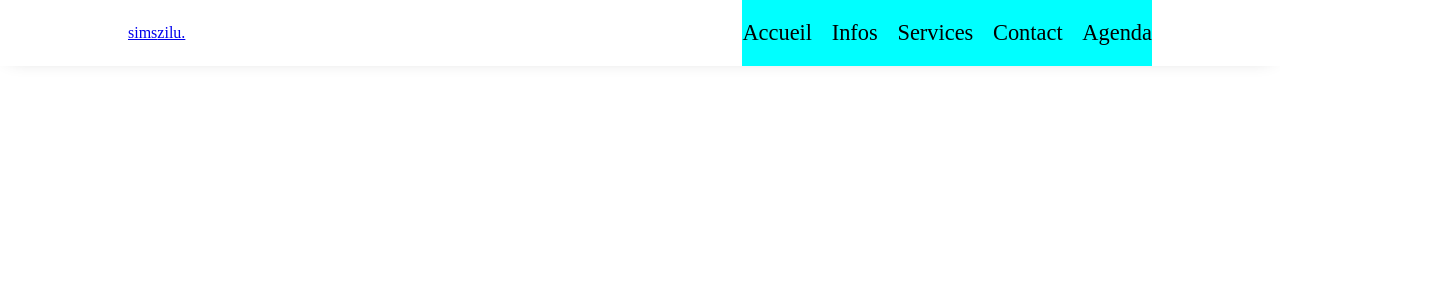
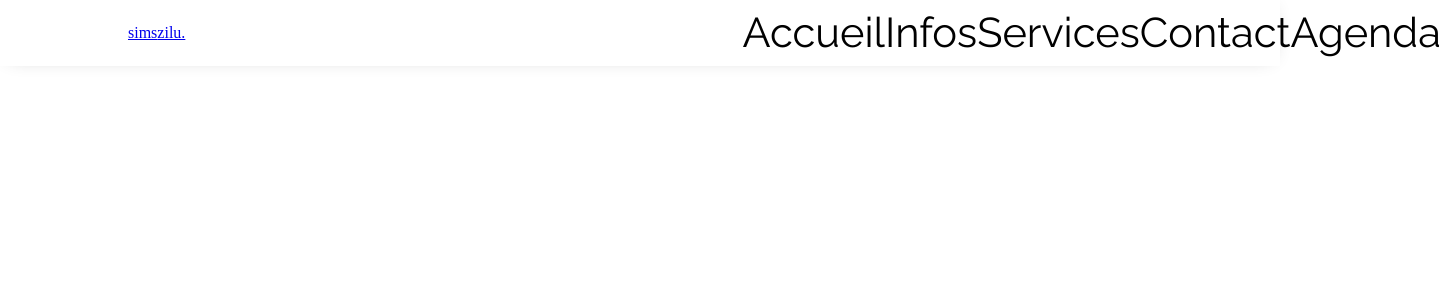
Before and after one commit to ExcaliburSims/portfolioNextJS, a Next.js app: page / in a window 1280 px wide. Shown: the top 300 px of the page, 1441 px wide, since content can reach past the window. Built offline with nearby package versions, Linux system fonts and the light colour scheme.

Commit message:
feat: add color of header

```diff
--- a/styles/Header.module.scss
+++ b/styles/Header.module.scss
@@ -1,3 +1,5 @@
+@import './Mixin_style.scss';
+
 .navbar {
   display: flex;
   justify-content: space-between;
@@ -20,7 +22,7 @@
 		justify-content: space-between;
     height: 100%;
 		width: 40%;
-		background-color: aqua;
+		//background-color: aqua;
     li {
       list-style: none;
       transition: ease 0.5s;
@@ -45,11 +47,8 @@
         background-color: rgba(0, 0, 0, 0.15);
       } */
 			a {
+        @include title;
 				text-decoration: none;
-				font-size: 1.4rem;
-        font-weight: lighter;
-        font-family: 'Sansation';
-        color: #000;
         white-space: nowrap;
         &:hover {
           background-color: rgba(168, 169, 172, 0.39);
```
